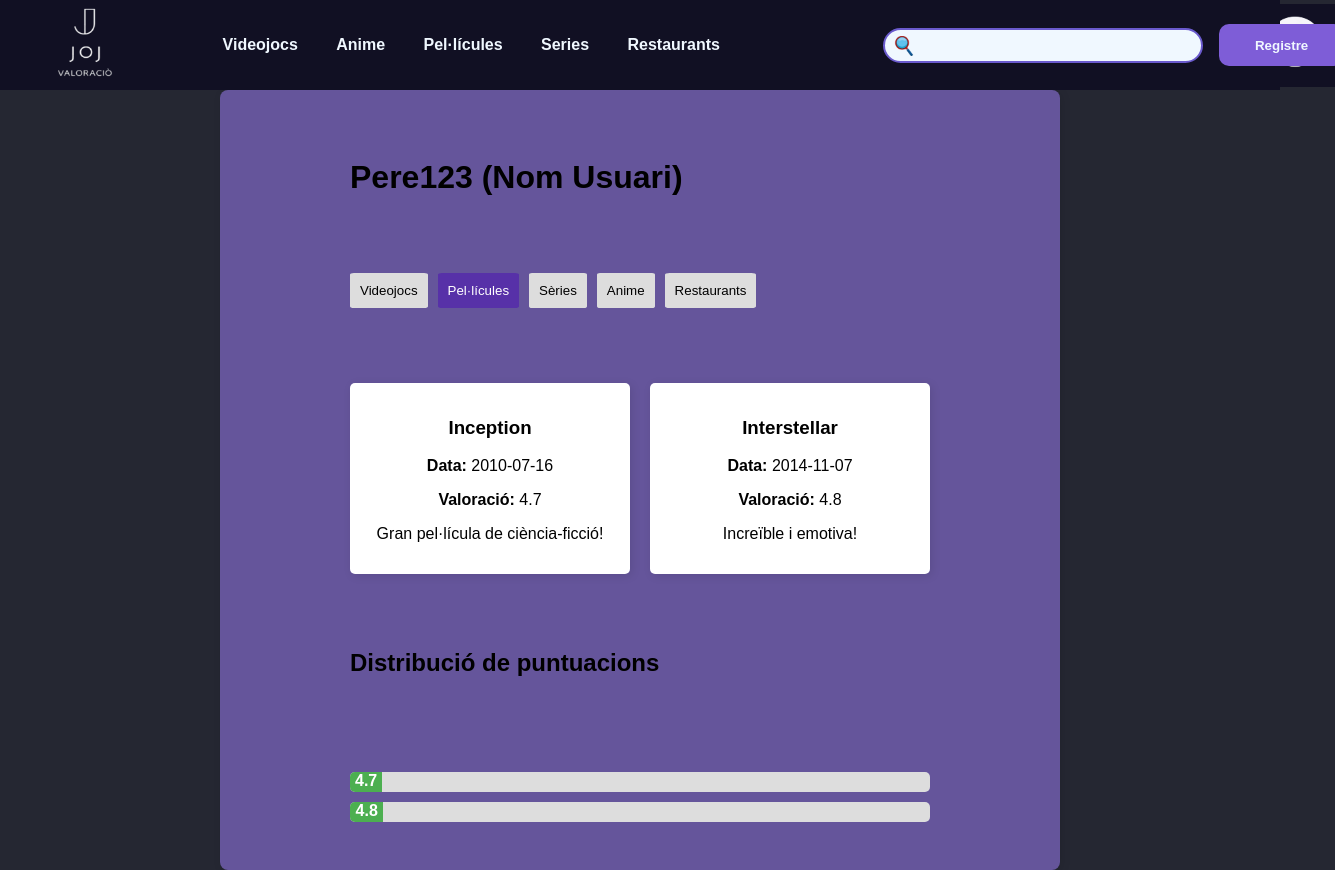
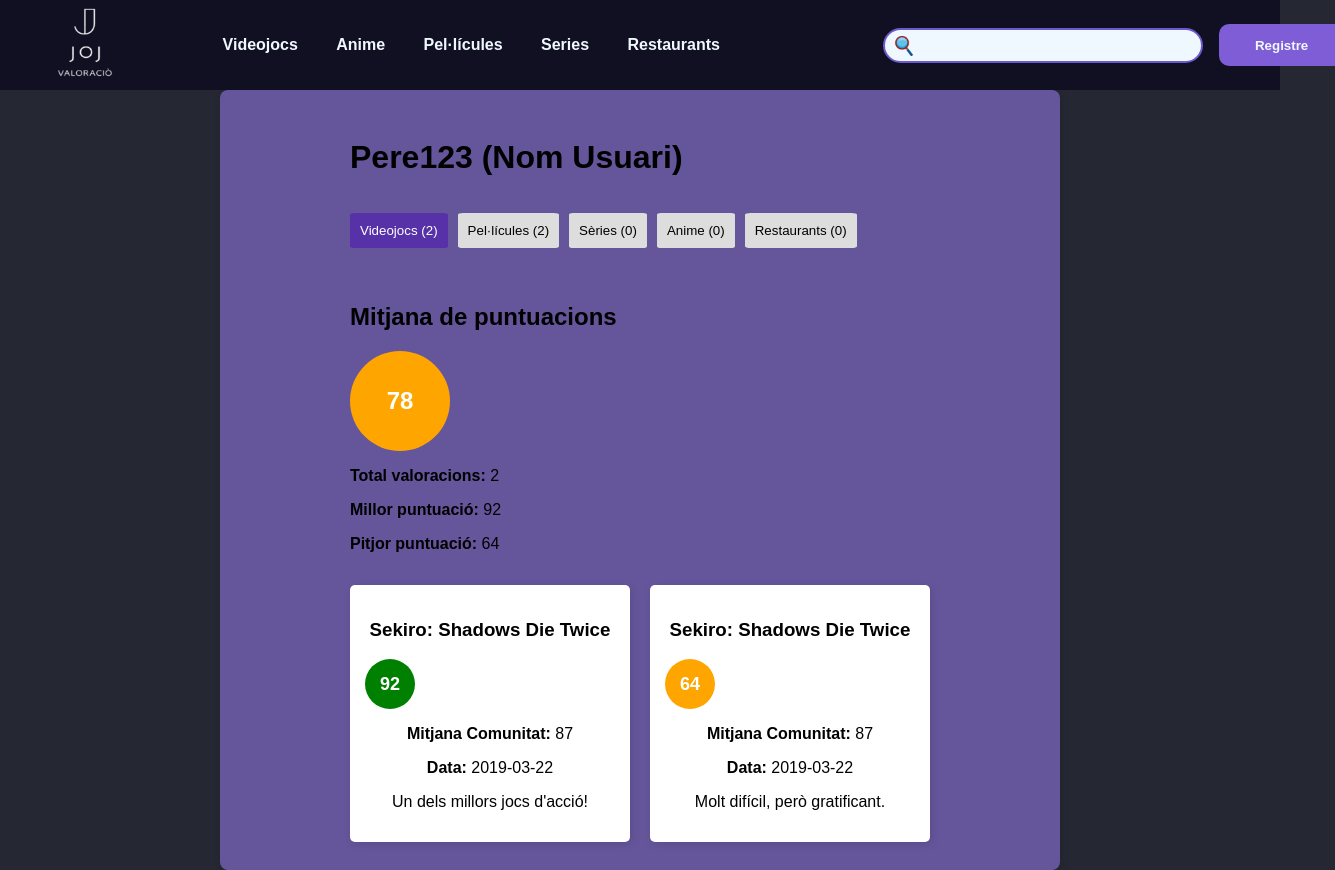
Before and after one commit to santsa9/projectefinal, a React (Create React App) app: page /PaginaUsuari in a window 1280 px wide. Shown: the whole page, 1335 px wide, since content can reach past the window. Built offline with nearby package versions, Linux system fonts and the light colour scheme.

Commit message:
possible versió

```diff
--- a/src/components/PaginaUsuari.jsx
+++ b/src/components/PaginaUsuari.jsx
@@ -8,30 +8,40 @@ import usuari from "../imagenes/use.png";
 const categories = ["Videojocs", "Pel·lícules", "Sèries", "Anime", "Restaurants"];
 
 const reviewData = {
+  "Videojocs": [
+    { title: "Sekiro: Shadows Die Twice", date: "2019-03-22", rating: 92, communityAvg: 87, comment: "Un dels millors jocs d'acció!" },
+    { title: "Sekiro: Shadows Die Twice", date: "2019-03-22", rating: 64, communityAvg: 87, comment: "Molt difícil, però gratificant." }
+  ],
   "Pel·lícules": [
-    { title: "Inception", date: "2010-07-16", rating: 4.7, comment: "Gran pel·lícula de ciència-ficció!" },
-    { title: "Interstellar", date: "2014-11-07", rating: 4.8, comment: "Increïble i emotiva!" }
+    { title: "Inception", date: "2010-07-16", rating: 88, communityAvg: 85, comment: "Gran pel·lícula de ciència-ficció!" },
+    { title: "Interstellar", date: "2014-11-07", rating: 95, communityAvg: 90, comment: "Increïble i emotiva!" }
   ]
 };
 
+const getColor = (rating) => {
+  if (rating >= 80) return "green";
+  if (rating >= 50) return "orange";
+  return "red";
+};
+
 const Usuari = () => {
-  const [selectedCategory, setSelectedCategory] = useState("Pel·lícules");
+  const [selectedCategory, setSelectedCategory] = useState("Videojocs");
   const navigate = useNavigate();
+
+  const userReviews = reviewData[selectedCategory] || [];
+  const totalReviews = userReviews.length;
+  const bestRating = userReviews.length ? Math.max(...userReviews.map(r => r.rating)) : "N/A";
+  const worstRating = userReviews.length ? Math.min(...userReviews.map(r => r.rating)) : "N/A";
+  const avgRating = userReviews.length ? (userReviews.reduce((sum, r) => sum + r.rating, 0) / userReviews.length).toFixed(0) : "N/A";
 
   return (
     <div className="app">
-      {/* Capçalera */}
       <header className="header">
         <nav className="nav">
           <Link to="/">
             <img className="logo" src={joposep} alt="Logo" />
-            <button onClick={() => navigate("/")} className="botologo"></button>
           </Link>
-          <a href="/Videojocs">Videojocs</a>
-          <a href="/Anime">Anime</a>
-          <a href="/Pelis">Pel·lícules</a>
-          <a href="/Series">Series</a>
-          <a href="/Restaurants">Restaurants</a>
+          {categories.map(cat => <a key={cat} href={`/${cat}`}>{cat}</a>)}
           <div className="fuentebusqueda">
             <input className="busqueda" type="search" style={{ border: "solid 2px slateblue" }} />
             <img className="lupa" src={lupa} alt="Lupa" />
@@ -45,42 +55,51 @@ const Usuari = () => {
         </nav>
       </header>
 
-      {/* Secció de valoracions */}
       <div className="container">
         <h1>Pere123 (Nom Usuari)</h1>
         <nav className="tabs">
-          {categories.map((cat) => (
+          {categories.map(cat => (
             <button key={cat} className={selectedCategory === cat ? "active" : ""} onClick={() => setSelectedCategory(cat)}>
-              {cat}
+              {cat} ({reviewData[cat]?.length || 0})
             </button>
           ))}
         </nav>
+
+        <div className="stats">
+          <h2>Mitjana de puntuacions</h2>
+          <div className="avg-rating" style={{
+            width: "100px", height: "100px", borderRadius: "50%", display: "flex", alignItems: "center", justifyContent: "center",
+            backgroundColor: getColor(avgRating), color: "white", fontSize: "24px", fontWeight: "bold",
+            animation: "pulse 1.5s infinite alternate"
+          }}>
+            {avgRating}
+          </div>
+          <p><strong>Total valoracions:</strong> {totalReviews}</p>
+          <p><strong>Millor puntuació:</strong> {bestRating}</p>
+          <p><strong>Pitjor puntuació:</strong> {worstRating}</p>
+        </div>
+
         <section className="ratings">
-          {reviewData[selectedCategory] ? (
-            reviewData[selectedCategory].map((item, index) => (
-              <div key={index} className="rating-card">
-                <h3>{item.title}</h3>
-                <p><strong>Data:</strong> {item.date}</p>
-                <p><strong>Valoració:</strong> {item.rating} </p>
-                <p>{item.comment}</p>
+          {userReviews.length ? userReviews.map((item, index) => (
+            <div key={index} className="rating-card">
+              <h3>{item.title}</h3>
+              <div className="rating-circle" style={{
+                width: "50px", height: "50px", borderRadius: "50%",
+                backgroundColor: getColor(item.rating), color: "white",
+                display: "flex", alignItems: "center", justifyContent: "center",
+                fontSize: "18px", fontWeight: "bold",
+                animation: "pulse 1.5s infinite alternate"
+              }}>
+                {item.rating}
               </div>
-            ))
-          ) : (
+              <p><strong>Mitjana Comunitat:</strong> {item.communityAvg}</p>
+              <p><strong>Data:</strong> {item.date}</p>
+              <p>{item.comment}</p>
+            </div>
+          )) : (
             <p>No hi ha valoracions en aquesta categoria.</p>
           )}
         </section>
-
-        {/* Gràfic senzill sense Recharts */}
-        <h2>Distribució de puntuacions</h2>
-        <div className="bar-chart">
-          {reviewData[selectedCategory] && reviewData[selectedCategory].map((item, index) => (
-            <div key={index} className="bar-container">
-              <div className="bar" style={{ width: `${item.rating}%` }}>
-                {item.rating}
-              </div>
-            </div>
-          ))}
-        </div>
       </div>
     </div>
   );
```
